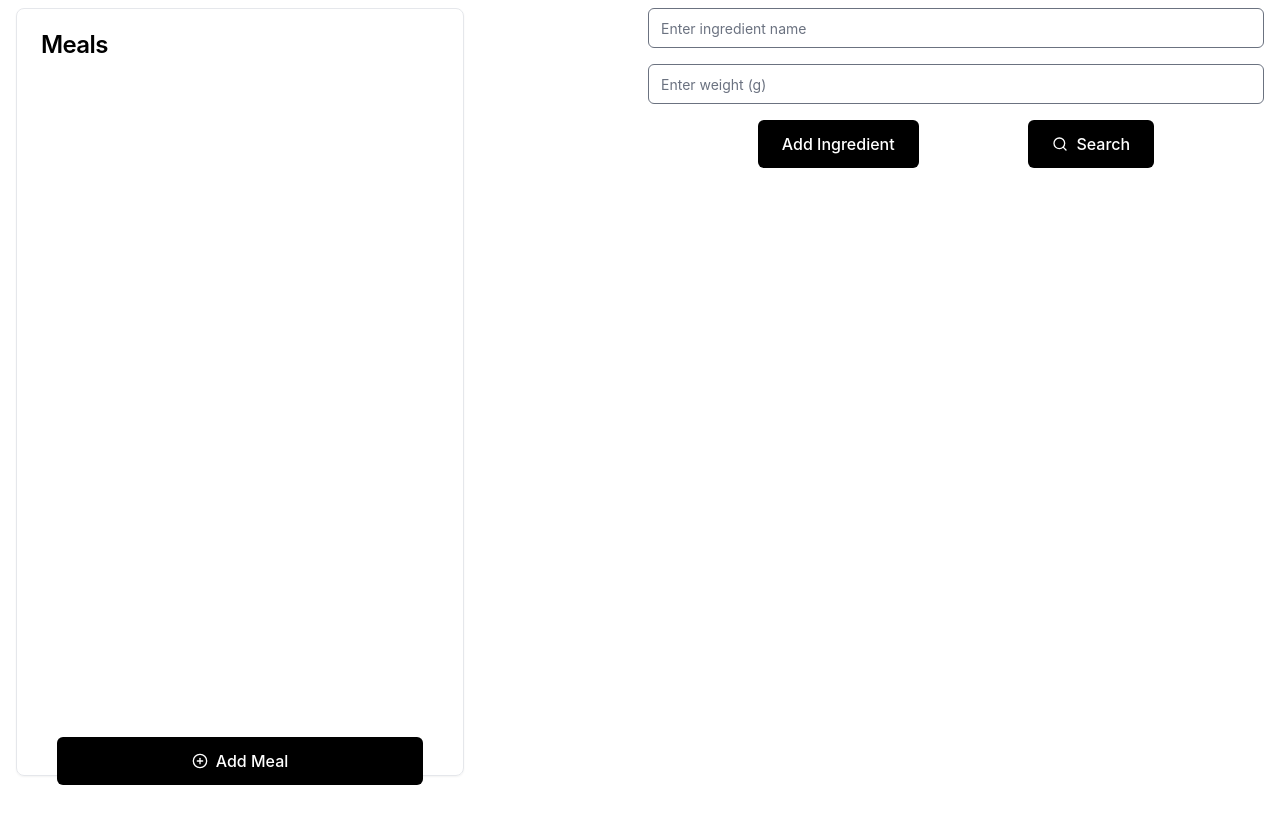
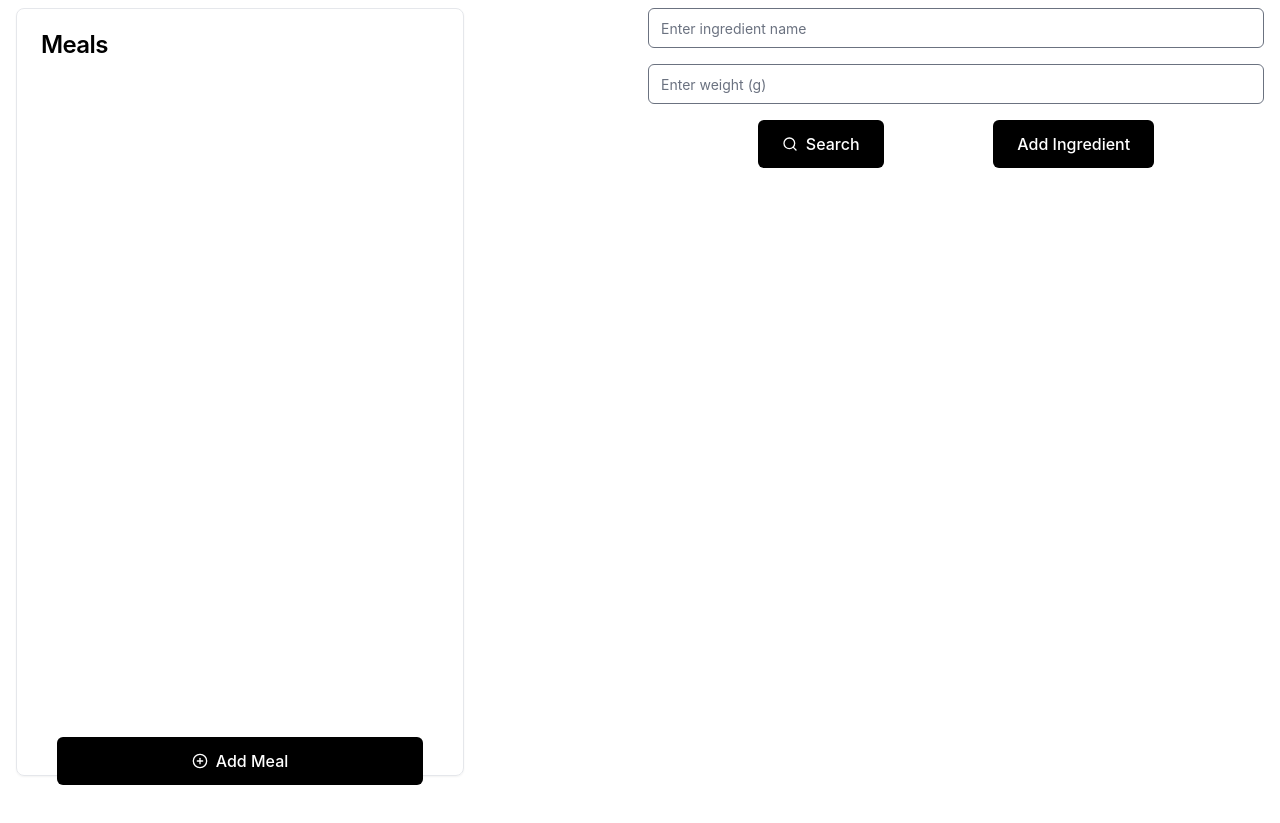
Before and after one commit to Brijesh439/vitalplate, a React (Create React App) app: page / in a window 1280 px wide. Shown: the part 960-1783 px from the top of the page. Built offline with nearby package versions, Linux system fonts and the light colour scheme.

Commit message:
Date 28/09 after exam going to start build a new pages and changes in existing pages

```diff
--- a/src/components/setmeal.js
+++ b/src/components/setmeal.js
@@ -4,7 +4,7 @@ import React, { useState } from "react";
 const SetMealPlan = ({ onAddToCart }) => {
   const [productName, setProductName] = useState("");
   const [productGrams, setProductGrams] = useState("");
-  const [selectedProduct, setSelectedProduct] = useState("");
+  const [setSelectedProduct] = useState("");  // const [selectedProduct, setSelectedProduct] = useState(""); if needed
 
   const handleAddProduct = () => {
     if (productName) {
--- a/src/pages/meal.js
+++ b/src/pages/meal.js
@@ -228,11 +228,11 @@ const IngredientsComponent = ({ onAddIngredient, selectedMealId, selectedMeal })
           onChange={(e) => setIngredientWeight(e.target.value)}
         />
         <span className='flex justify-evenly'>
+        <Button variant="primary">
+            <Search className="mr-2 h-4 w-4" /> Search
+          </Button>
         <Button onClick={handleAddIngredient}>
           Add Ingredient
-      </Button>
-      <Button variant="primary">
-          <Search className="mr-2 h-4 w-4" /> Search
         </Button>
           </span>
         {selectedMeal && <NutrientProfile nutrients={nutrients} />}
```
Also changed, not shown: src/config/content.js (+0 -8 lines), 1 other file (tests, documents, lock files or other folders). Lines whose indentation alone changed are shown as unchanged.
